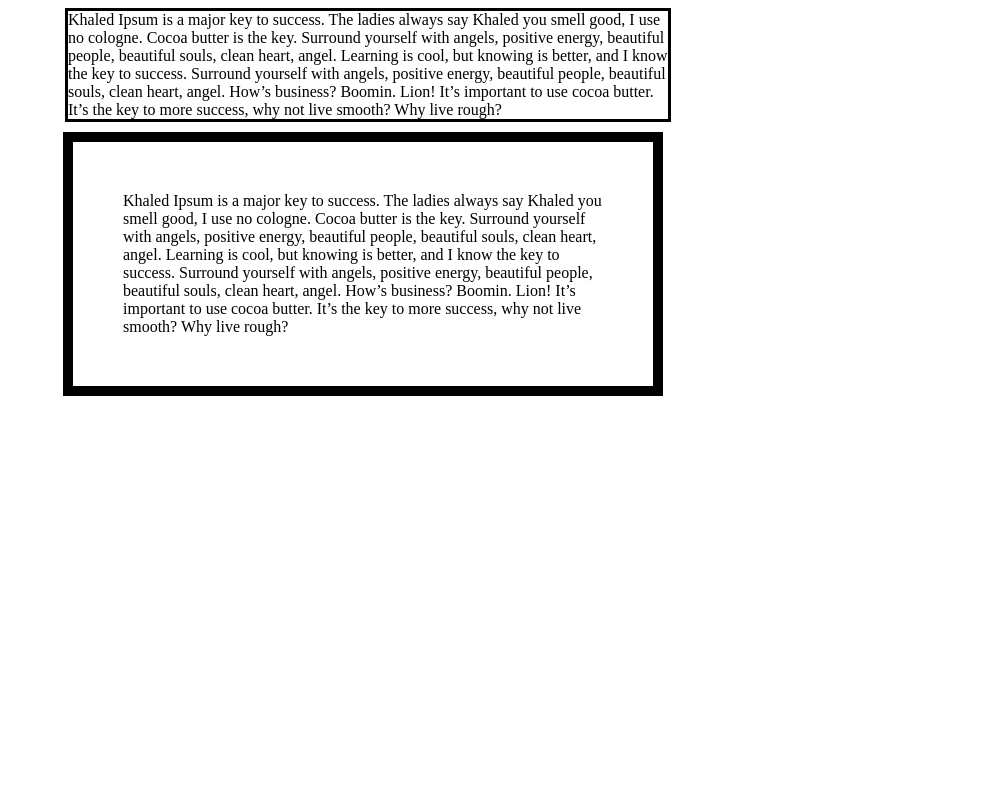
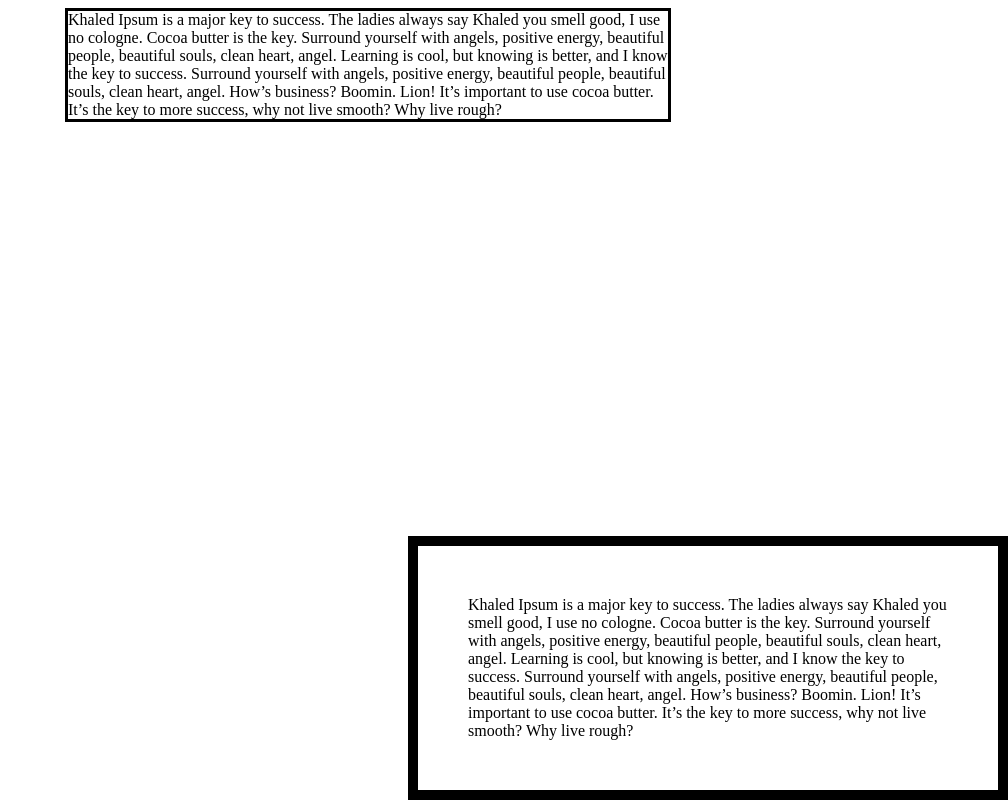
Before and after one commit to v3rse/learncsslayoutstuff, a plain HTML site: page index.html in a window 1280 px wide. Shown: the whole page, without its empty margins (272-1280 px from the left). Drawn offline with Linux system fonts and the light colour scheme.

Commit message:
Fixed position element is relative to viewport hence stays then even with scrolling

```diff
--- a/style.css
+++ b/style.css
@@ -2,7 +2,6 @@
     border:solid;
     max-width:600px;
     margin:0 auto;
-    position:relative;
 }
 
 .compare {
@@ -14,7 +13,7 @@
     -webkit-box-sizing:border-box;
     -moz-box-sizing:border-box;
     box-sizing:border-box;
-    position:relative;
-    top:10px;
-    right:5.0px;
+    position:fixed;
+    bottom:0px;
+    right:0px;
 }
```
